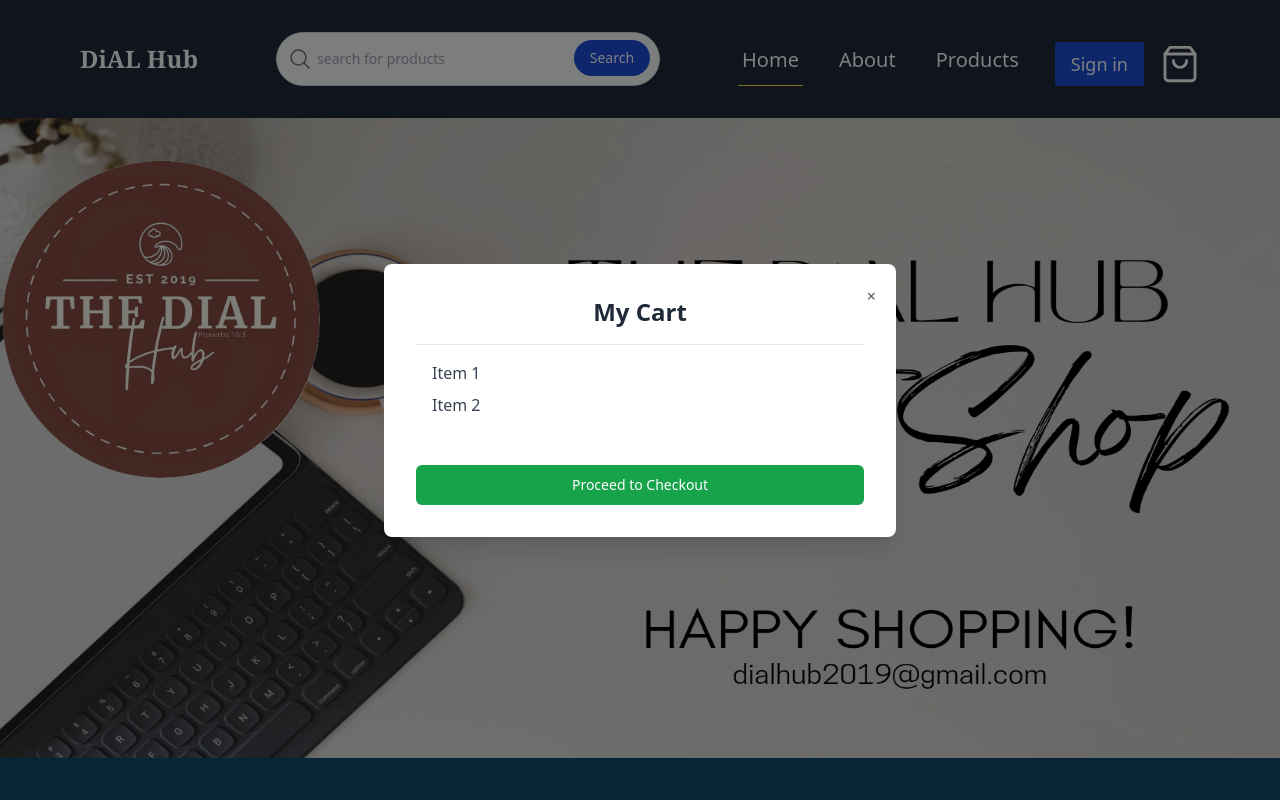
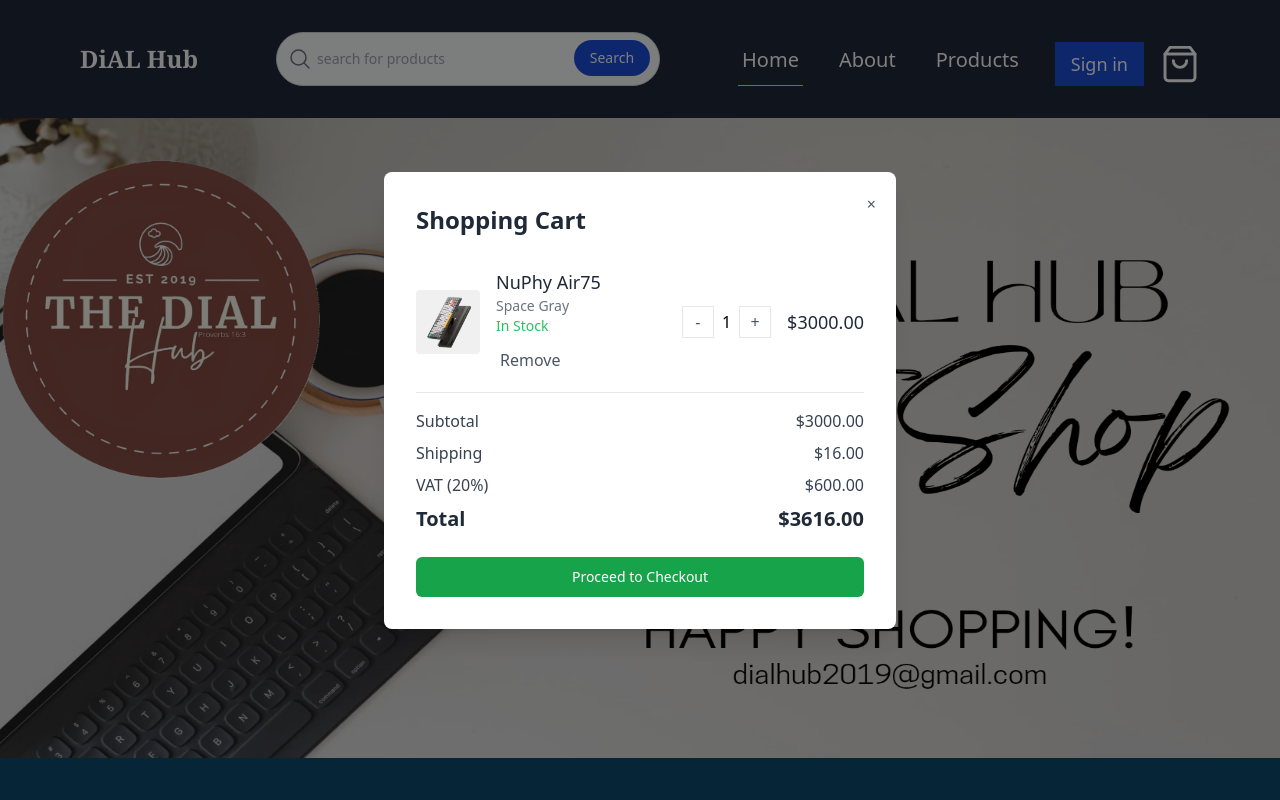
Before and after one commit to dinesdayrit/DiALHub-Store-React-TS-Tailwind, a React (Vite) app: page / in a window 1280 px wide. Both pictures are taken after a click on the button 1180 px from the left and 64 px from the top of the page. Shown: the top 800 px of the page. Built offline with nearby package versions, Linux system fonts and the light colour scheme.

Commit message:
style: update my cart ui

```diff
--- a/src/components/modals/MyCart.tsx
+++ b/src/components/modals/MyCart.tsx
@@ -3,20 +3,68 @@ import { Button } from "../ui/button";
 
 export default function MyCart() {
   const { closeCartModal } = useModalState();
+  const cartItems = [
+    {
+      id: 1,
+      name: "NuPhy Air75",
+      price: 3000.00,
+      image: "/nuphyAir.png",
+      color: "Space Gray",
+      status: "In Stock"
+    },
+  ];
+
+  const subtotal = cartItems.reduce((total, item) => total + item.price, 0);
+  const shipping = 16.00;
+  const vat = subtotal * 0.20;
+  const total = subtotal + shipping + vat;
 
   return (
     <div className="fixed inset-0 flex items-center justify-center bg-black bg-opacity-50">
-      <div className="relative flex flex-col items-center justify-center w-full max-w-lg rounded-lg bg-white p-8 shadow-xl">
+      <div className="relative w-full max-w-lg rounded-lg bg-white p-8 shadow-xl">
         <div
           className="absolute top-3 right-3 p-2 text-gray-600 hover:text-gray-800 cursor-pointer"
           onClick={closeCartModal}
         >
           &times;
         </div>
-        <h1 className="mb-4 text-2xl font-semibold text-gray-800">My Cart</h1>
-        <div className="w-full border-t border-gray-200 p-4">
-          <p className="mb-2 text-gray-700">Item 1</p>
-          <p className="mb-2 text-gray-700">Item 2</p>
+        <h1 className="mb-4 text-2xl font-semibold text-gray-800">Shopping Cart</h1>
+        {cartItems.map((item) => (
+          <div key={item.id} className="flex items-center border-b border-gray-200 py-4">
+            <img src={item.image} alt={item.name} className="h-16 w-16 rounded" />
+            <div className="ml-4 flex-1">
+              <h2 className="text-lg font-medium text-gray-800">{item.name}</h2>
+              <p className="text-sm text-gray-500">{item.color}</p>
+              <p className="text-sm text-green-500">{item.status}</p>
+              <div className="mt-2 flex items-center space-x-2">
+                <button className="p-1 text-gray-600 hover:text-gray-800">Remove</button>
+              </div>
+            </div>
+            <div className="flex items-center">
+              <button className="h-8 w-8 border border-gray-200 text-gray-600">-</button>
+              <span className="mx-2">1</span>
+              <button className="h-8 w-8 border border-gray-200 text-gray-600">+</button>
+            </div>
+            <p className="ml-4 text-lg font-medium text-gray-800">${item.price.toFixed(2)}</p>
+          </div>
+        ))}
+        <div className="mt-4 space-y-2 text-right">
+          <div className="flex justify-between text-gray-700">
+            <span>Subtotal</span>
+            <span>${subtotal.toFixed(2)}</span>
+          </div>
+          <div className="flex justify-between text-gray-700">
+            <span>Shipping</span>
+            <span>${shipping.toFixed(2)}</span>
+          </div>
+          <div className="flex justify-between text-gray-700">
+            <span>VAT (20%)</span>
+            <span>${vat.toFixed(2)}</span>
+          </div>
+          <div className="flex justify-between text-xl font-semibold text-gray-800">
+            <span>Total</span>
+            <span>${total.toFixed(2)}</span>
+          </div>
         </div>
         <Button className="mt-6 w-full">
           Proceed to Checkout
```
